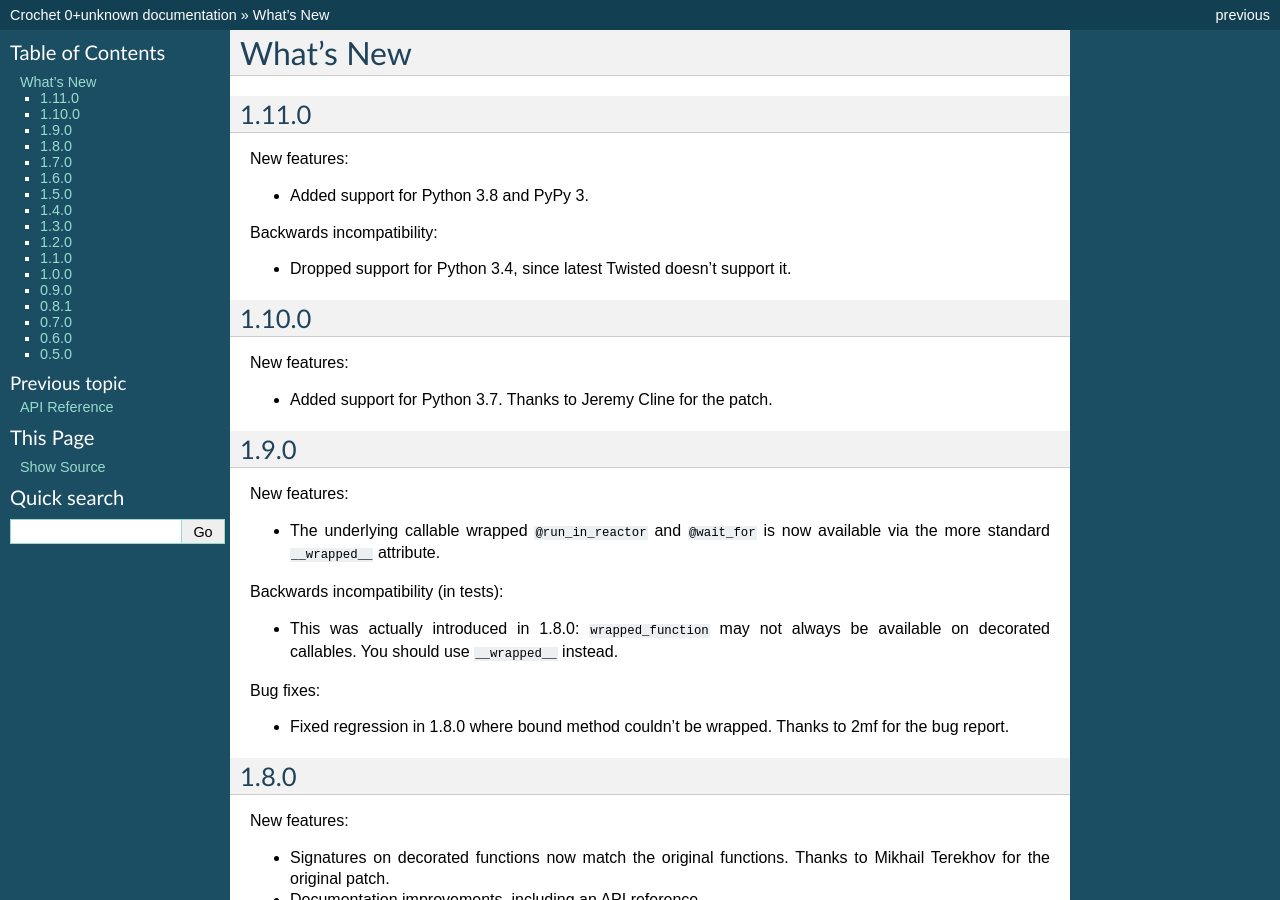
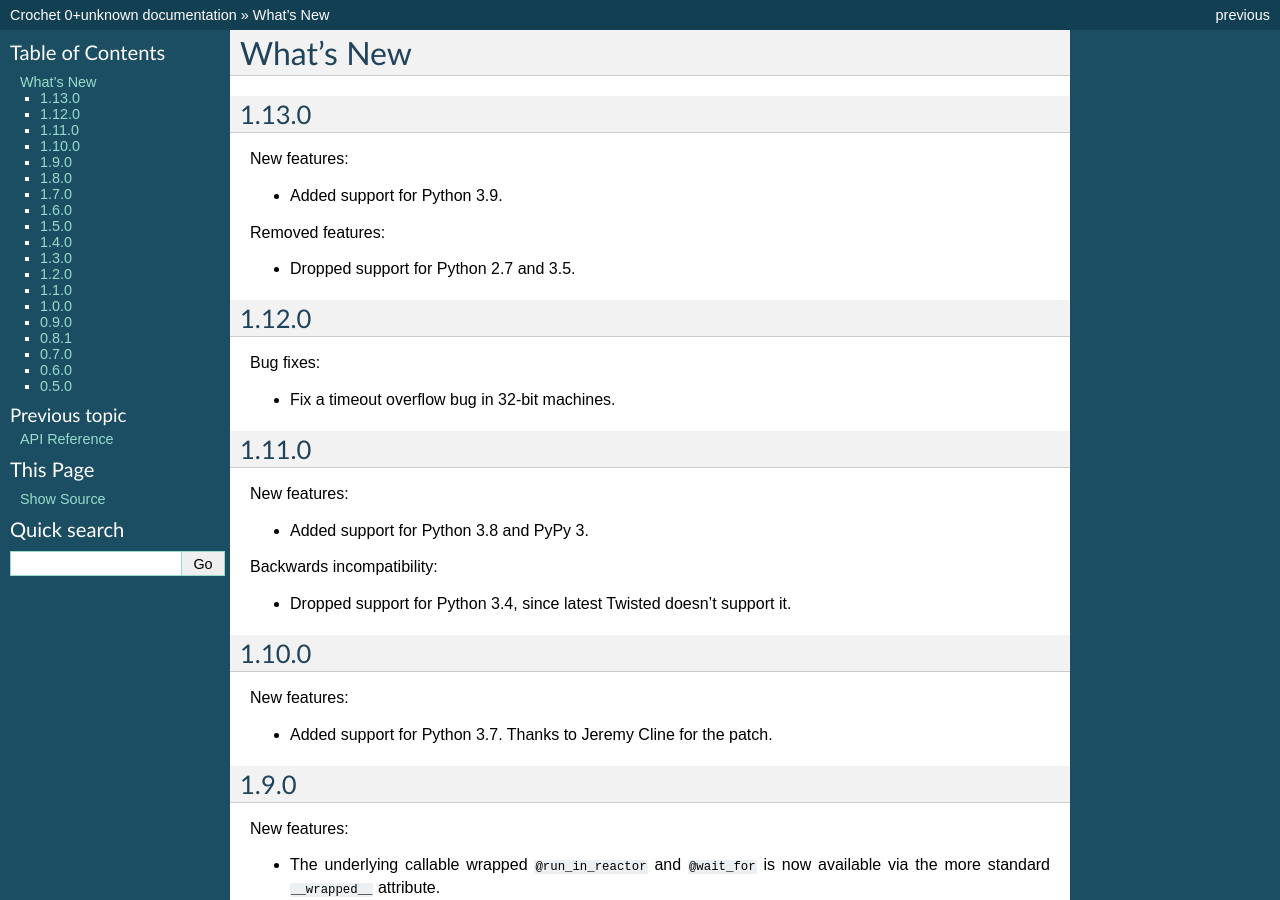
Before and after one commit to itamarst/crochet, a Sphinx documentation site: the page built from docs/news.rst, in a window 1280 px wide and 900 px high. Built offline with Sphinx 7.4.7, drawn with Linux system fonts in a browser that asks for light colours.

Commit message:
Drop Python 2.7 and 3.5, add 3.9.

```diff
--- a/README.rst
+++ b/README.rst
@@ -41,7 +41,8 @@ API and features
            :target: http://travis-ci.org/itamarst/crochet
            :alt: Build Status
 
-Crochet supports Python 2.7, 3.5, 3.6, 3.7, and 3.8 as well as PyPy and PyPy3.
+Crochet supports Python 3.6, 3.7, 3.8, and 3.9 as well as PyPy and PyPy3.
+Python 2.7 and 3.5 support is available in older releases.
 
 Crochet provides the following basic APIs:
 
--- a/docs/news.rst
+++ b/docs/news.rst
@@ -1,5 +1,24 @@
 What's New
 ==========
+
+1.13.0
+^^^^^^
+
+New features:
+
+* Added support for Python 3.9.
+
+Removed features:
+
+* Dropped support for Python 2.7 and 3.5.
+
+1.12.0
+^^^^^^
+
+Bug fixes:
+
+* Fix a timeout overflow bug in 32-bit machines.
+
 
 1.11.0
 ^^^^^^
--- a/setup.py
+++ b/setup.py
@@ -20,11 +20,10 @@ setup(
         'License :: OSI Approved :: MIT License',
         'Operating System :: OS Independent',
         'Programming Language :: Python',
-        'Programming Language :: Python :: 2.7',
-        'Programming Language :: Python :: 3.5',
         'Programming Language :: Python :: 3.6',
         'Programming Language :: Python :: 3.7',
         'Programming Language :: Python :: 3.8',
+        'Programming Language :: Python :: 3.9',
         'Programming Language :: Python :: Implementation :: CPython',
         'Programming Language :: Python :: Implementation :: PyPy',
     ],
@@ -32,6 +31,7 @@ setup(
     version=versioneer.get_version(),
     cmdclass=versioneer.get_cmdclass(),
     description="Use Twisted anywhere!",
+    python_requires=">=3.6.0",
     install_requires=[
         "Twisted>=16.0",
         "wrapt",
```
Also changed, not shown: 2 other files.
